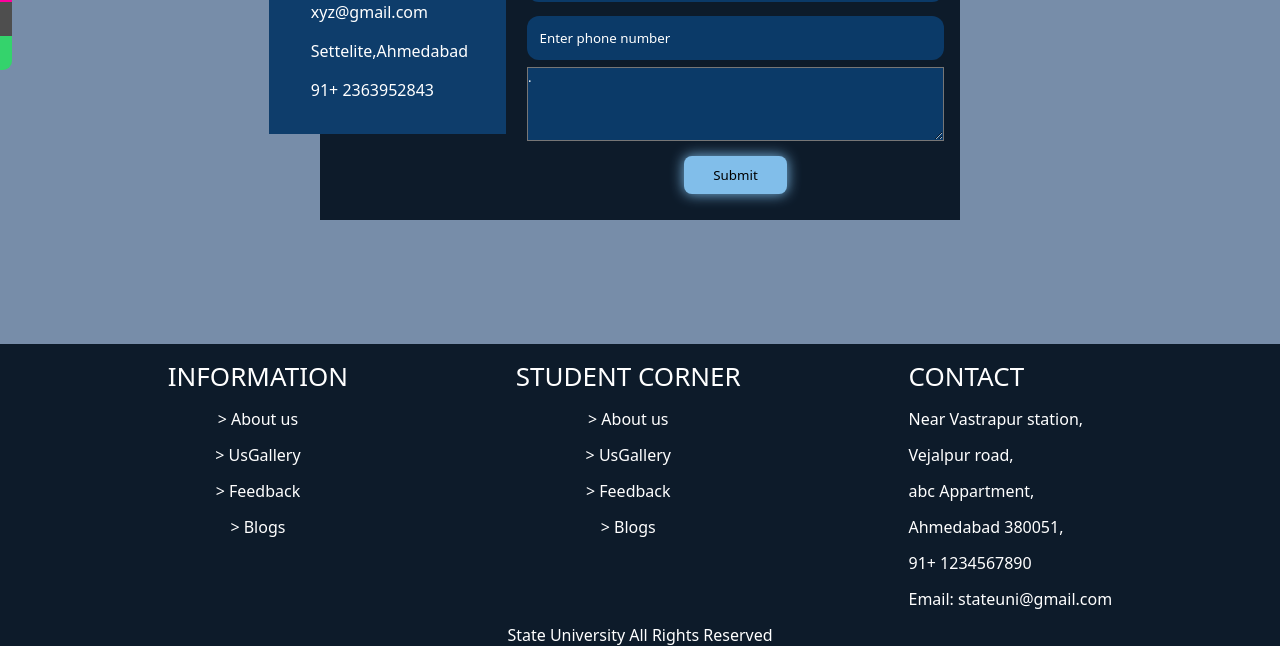
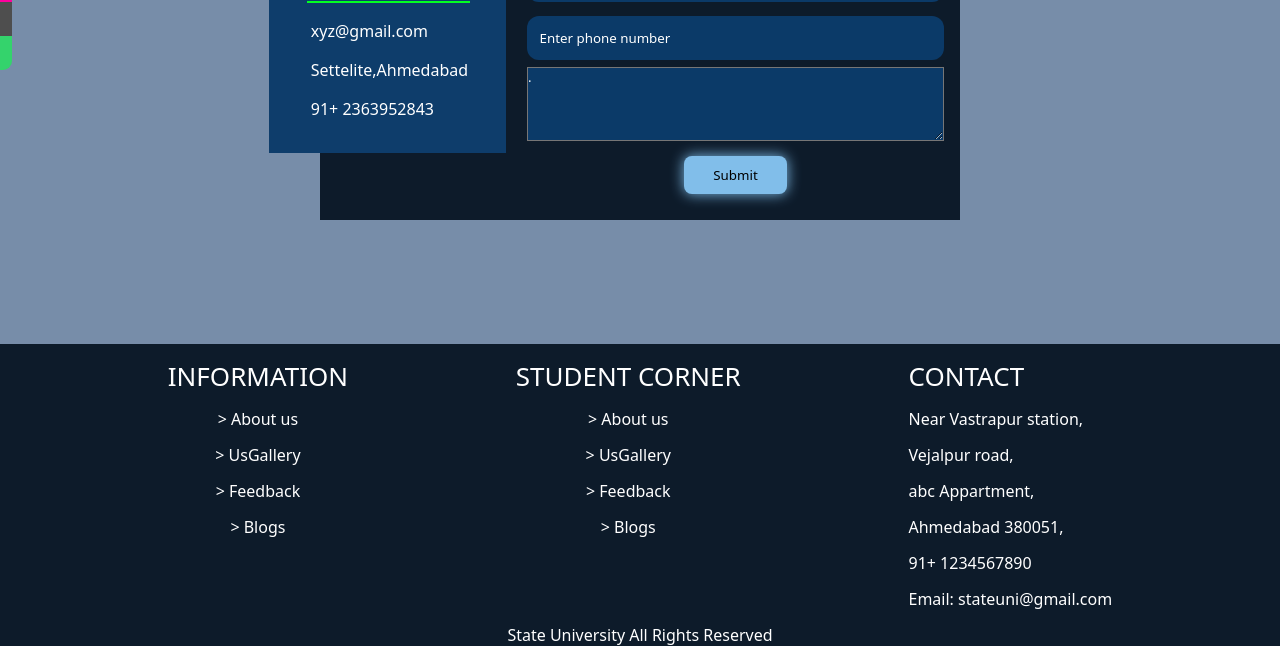
Before and after one commit to Vastal633/uni_website, a plain HTML site: page contact.html in a window 1280 px wide. Shown: the part 386-1032 px from the top of the page. Drawn offline with Linux system fonts and the light colour scheme.

Commit message:
bottom line css contact.css

```diff
--- a/contact.css
+++ b/contact.css
@@ -220,6 +220,11 @@ footer {
     align-items: center;
 }
 
+.bottom{
+    width: 100%;
+    border: solid 1px #03ff22;
+}
+
 .co-ele img{
     margin-right: 4px;
 }
```
